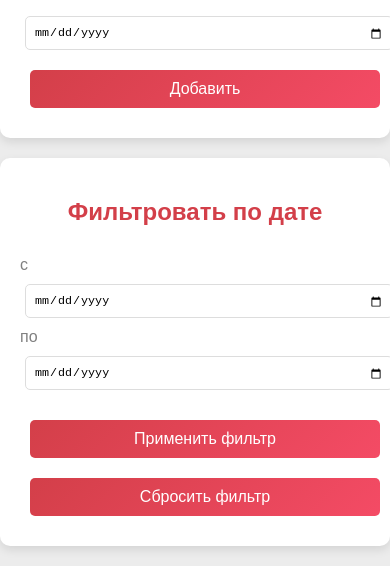
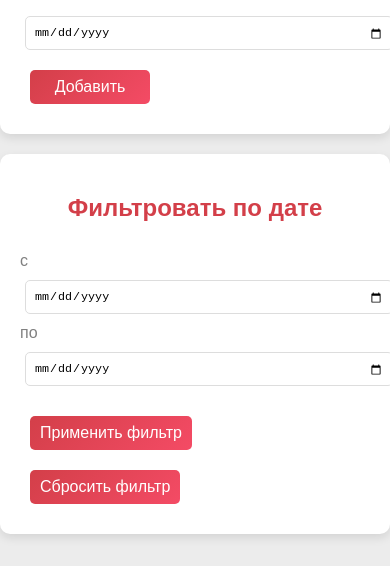
Before and after one commit to dzadoroz1/chaevie, a React (Create React App) app: page / in a window 390 px wide. Shown: the part 210-776 px from the top of the page. Built offline with nearby package versions, Linux system fonts and the light colour scheme; no server answers; the database is empty.

Commit message:
code update 4

```diff
--- a/src/App.css
+++ b/src/App.css
@@ -68,6 +68,10 @@ button {
   color: white;
   font-size: 1em;
   transition: background 0.3s ease, transform 0.2s ease;
+  width: auto; /* Ограничиваем ширину */
+  min-width: 120px; /* Минимальная ширина кнопки */
+  max-width: 300px; /* Максимальная ширина кнопки */
+  text-align: center; /* Центрируем текст */
 }
 
 button:hover {
@@ -146,8 +150,8 @@ button.delete-btn:hover {
   .form-container input[type="number"],
   .form-container input[type="date"],
   .filter-container input[type="date"] {
-    width: 100%;
-    font-size: 0.9em;
+    width: 100%; /* Поля ввода занимают всю ширину */
+    font-size: 0.9em; /* Уменьшаем шрифт на мобильных */
   }
 
   .app-container {
@@ -155,20 +159,17 @@ button.delete-btn:hover {
   }
 
   button {
-    width: 100%;
+    width: auto; /* Ограничиваем ширину кнопки */
+    min-width: 120px; /* Минимальная ширина */
+    max-width: 90%; /* Ограничиваем ширину на мобильных */
     margin-top: 10px;
+    padding: 8px 10px; /* Уменьшаем отступы */
   }
 
-  /* Делаем полоску с суммой чаевых адаптивной */
+  /* Адаптивная сумма */
   .total-amount {
-    font-size: 1.2em;
-  }
-
-  /* Исправление для фильтра: "с" и "по" */
-  .date-range {
-    font-size: 0.9em;
-    color: gray;
-    margin-top: 10px;
+    font-size: 1.2em; /* Сделаем сумму более компактной */
+    max-width: 100%; /* Ограничиваем ширину */
   }
 
   /* Фильтрация дат: корректное отображение текста "с" и "по" */
```
